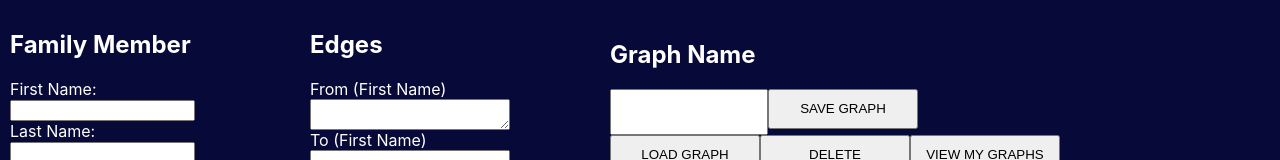
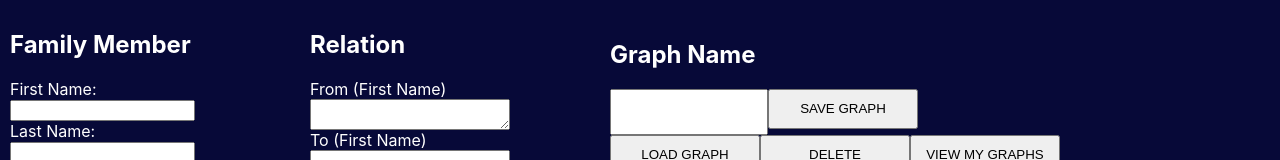
Before and after one commit to Gonxped31/familytree, a React (Create React App) app: page / in a window 1280 px wide. Shown: the top 160 px of the page. Built offline with nearby package versions, Linux system fonts and the light colour scheme.

Commit message:
modifed code

```diff
--- a/package.json
+++ b/package.json
@@ -11,6 +11,7 @@
     "react-dom": "^18.2.0",
     "react-scripts": "5.0.1",
     "react-vis-network-graph": "^3.0.1",
+    "sqlite3": "^5.1.6",
     "web-vitals": "^2.1.4"
   },
   "scripts": {
--- a/src/components/DisplayButtons.js
+++ b/src/components/DisplayButtons.js
@@ -2,6 +2,7 @@ import { useState } from 'react';
 import SaveButton from './buttonComponents/SaveButton';
 import LoadButton from './buttonComponents/LoadButton';
 import DeleteGraph from './buttonComponents/DeleteGraph';
+import ViewGraphButton from './inputs/ViewGraphButton';
 
 export default function DisplayButtons({ graph, updateGraph, changeOption }) {
     const [onOff, setOnOff] = useState(false);
@@ -49,7 +50,7 @@ export default function DisplayButtons({ graph, updateGraph, changeOption }) {
             <div>
                 <LoadButton updateGraph={updateGraph} graphName={graphName} />
                 <DeleteGraph graphName={graphName} />
-                <button className='buttons'>VIEW MY GRAPHS</button>
+                <ViewGraphButton />
             </div><br />
 
             <div className='saveclass'>
--- a/src/components/GraphInputs.js
+++ b/src/components/GraphInputs.js
@@ -1,7 +1,7 @@
 import React from 'react'
 import '../styles/GraphInputs.css'
-import VerticesInput from './VerticesInput'
-import EdgesInput from './EdgesInput'
+import VerticesInput from './inputs/NodesInput'
+import EdgesInput from './inputs/EdgesInput'
 import DisplayButtons from './DisplayButtons'
 
 export default function GraphInputs({ graph, updateGraph, changeOption }) {
--- a/src/components/EdgesInput.js
+++ b/src/components/inputs/EdgesInput.js
@@ -40,7 +40,7 @@ export default function EdgesInput({ graph, updateGraph }) {
 
   return (
     <div className='edgesInput'>
-        <h2 className='titles'>Edges</h2>
+        <h2 className='titles'>Relation</h2>
         <text>From (First Name)</text>
         <textarea className='textarea' id='startingVertex' name='start' onChange={(e) => setFrom(e.target.value)} />
         <text>To (First Name)</text>
--- a/src/components/VerticesInput.js
+++ b/src/components/inputs/NodesInput.js
@@ -1,7 +1,7 @@
 import React, { useState } from 'react'
-import handleFormChanges from './Utilitaries';
+import handleFormChanges from '../Utilitaries';
 
-export default function VerticesInput({ graph, updateGraph }) {
+export default function NodesInput({ graph, updateGraph }) {
 
     const [nodeInformations, setNodeInformations] = useState([])
 
--- /dev/null
+++ b/src/components/inputs/ViewGraphButton.js
@@ -0,0 +1,11 @@
+import React from 'react'
+
+//TODO
+export default function ViewGraphButton() {
+
+    const handleClick = () => {
+        alert("Working on this feature :)");
+    }
+
+  return <button className='buttons' onClick={handleClick}>VIEW MY GRAPHS</button>
+}
```
Also changed, not shown: src/components/ViewGraphs.js (deleted, +0 -12 lines), 2 other files (tests, documents, lock files or other folders).
